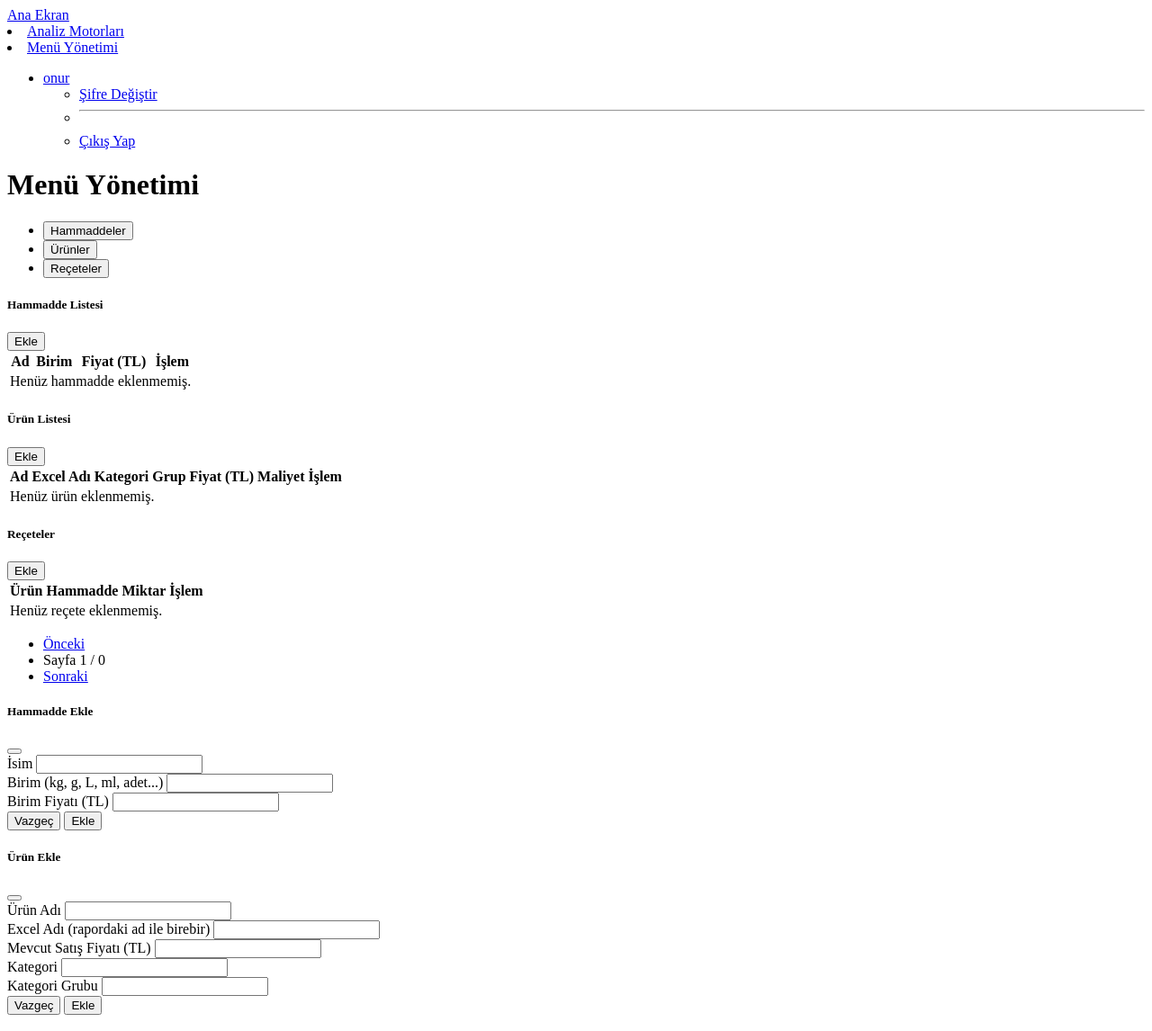
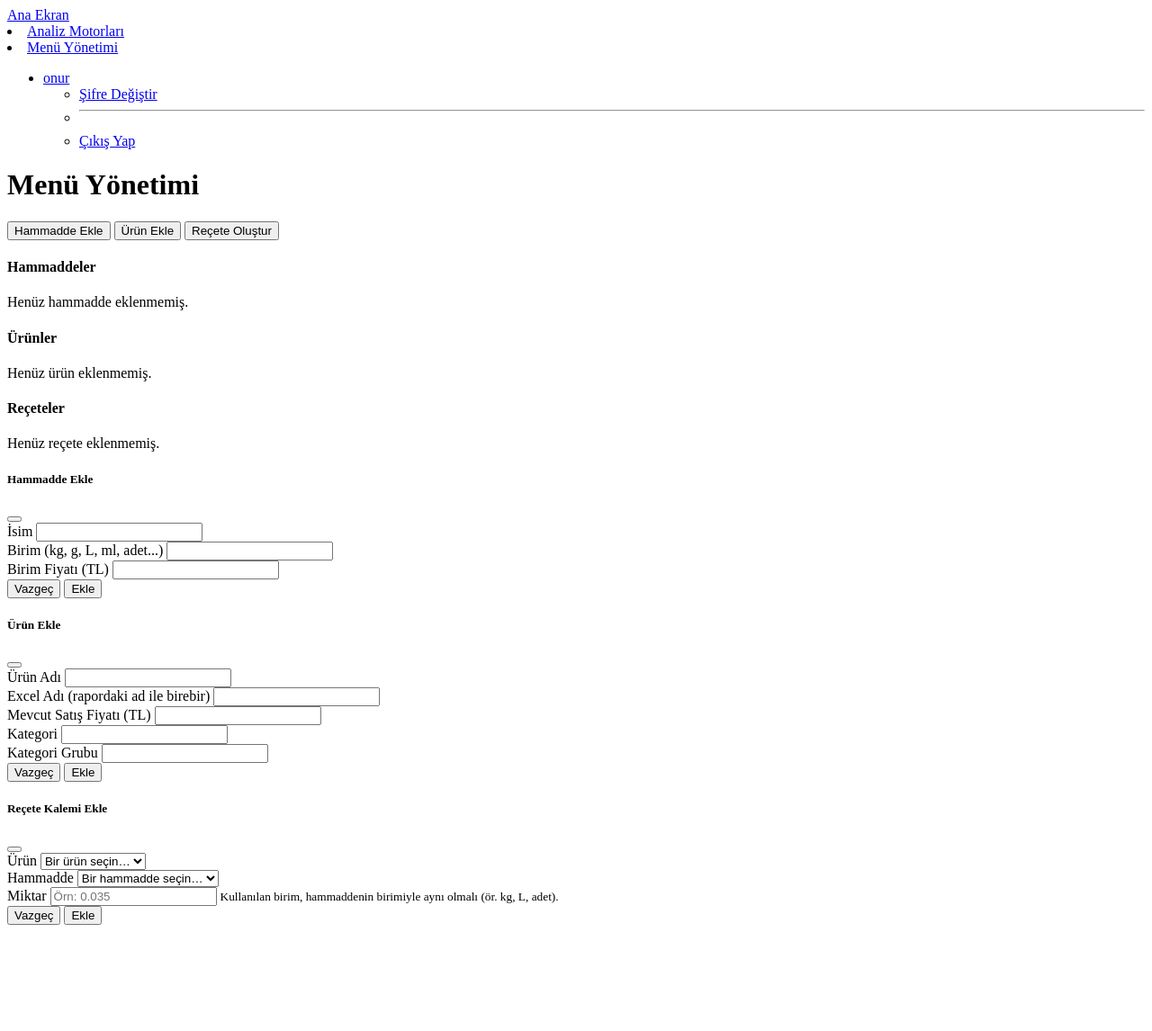
Before and after one commit to onurturkben/restoprofit, a Flask app: page /admin in a window 1280 px wide. Shown: the top 1146 px of the page at 90% size. After the commit the page ends 1036 px from the top, so only its background shows below. Run offline with Flask 3, Linux system fonts and the light colour scheme; the first user in the database is signed in; some libraries are stand-ins or nearby versions.

Commit message:
Update admin.html

```diff
--- a/templates/admin.html
+++ b/templates/admin.html
@@ -1,85 +1,83 @@
-{% extends "base.html" %}
+{% extends 'base.html' %}
 {% block content %}
-<div class="container py-4">
-  <h1 class="mb-3">Menü Yönetimi</h1>
 
-  {% with messages = get_flashed_messages(with_categories=true) %}
-  {% if messages %}
-  <div class="mt-3">
-    {% for category, message in messages %}
-    <div class="alert alert-{{ category }} alert-dismissible fade show" role="alert">
-      {{ message }}
-      <button type="button" class="btn-close" data-bs-dismiss="alert" aria-label="Close"></button>
-    </div>
-    {% endfor %}
-  </div>
-  {% endif %}
-  {% endwith %}
+<div class="container mt-4">
+  <h1 class="mb-4"><i class="bi bi-gear"></i> Menü Yönetimi</h1>
 
-  <!-- Bölmeler -->
-  <ul class="nav nav-tabs" id="adminTabs" role="tablist">
-    <li class="nav-item" role="presentation">
-      <button class="nav-link active" id="hammaddeler-tab" data-bs-toggle="tab" data-bs-target="#hammaddeler" type="button" role="tab">Hammaddeler</button>
-    </li>
-    <li class="nav-item" role="presentation">
-      <button class="nav-link" id="urunler-tab" data-bs-toggle="tab" data-bs-target="#urunler" type="button" role="tab">Ürünler</button>
-    </li>
-    <li class="nav-item" role="presentation">
-      <button class="nav-link" id="receteler-tab" data-bs-toggle="tab" data-bs-target="#receteler" type="button" role="tab">Reçeteler</button>
-    </li>
-  </ul>
-
-  <div class="tab-content mt-3">
-    <!-- Hammadde Listesi -->
-    <div class="tab-pane fade show active" id="hammaddeler" role="tabpanel">
-      <div class="d-flex justify-content-between align-items-center mb-2">
-        <h5>Hammadde Listesi</h5>
-        <button class="btn btn-sm btn-success" data-bs-toggle="modal" data-bs-target="#addMaterialModal">
-          <i class="bi bi-plus-circle"></i> Ekle
+  <!-- Eylem butonları -->
+  <div class="d-flex flex-wrap gap-2 mb-4">
+    <button class="btn btn-primary" data-bs-toggle="modal" data-bs-target="#modalAddMaterial">
+      <i class="bi bi-box-seam"></i> Hammadde Ekle
+    </button>
+    <button class="btn btn-success" data-bs-toggle="modal" data-bs-target="#modalAddProduct">
+      <i class="bi bi-basket3"></i> Ürün Ekle
+    </button>
+    <button class="btn btn-dark" data-bs-toggle="modal" data-bs-target="#modalAddRecipe">
+      <i class="bi bi-journal-plus"></i> Reçete Oluştur
     </button>
   </div>
 
-      <table class="table table-sm table-striped align-middle">
-        <thead><tr><th>Ad</th><th>Birim</th><th>Fiyat (TL)</th><th>İşlem</th></tr></thead>
+  <!-- Hata mesajı -->
+  {% if hata %}
+  <div class="alert alert-danger">{{ hata }}</div>
+  {% endif %}
+
+  <!-- Hammadde Tablosu -->
+  <div class="card shadow-sm mb-4">
+    <div class="card-body">
+      <h4 class="card-title"><i class="bi bi-box-seam"></i> Hammaddeler</h4>
+      {% if hammaddeler %}
+      <div class="table-responsive mt-3">
+        <table class="table table-hover align-middle">
+          <thead>
+            <tr>
+              <th>İsim</th>
+              <th>Birim</th>
+              <th>Birim Fiyatı (TL)</th>
+              <th>İşlem</th>
+            </tr>
+          </thead>
           <tbody>
             {% for h in hammaddeler %}
             <tr>
               <td>{{ h.isim }}</td>
               <td>{{ h.maliyet_birimi }}</td>
-            <td>{{ "%.2f"|format(h.maliyet_fiyati) }}</td>
+              <td>{{ "%.2f"|format(h.birim_fiyati) }}</td>
               <td>
-              <button
-                class="btn btn-sm btn-outline-primary"
-                data-bs-toggle="modal"
-                data-bs-target="#editMaterialModal"
-                data-id="{{ h.id }}"
-                data-isim="{{ h.isim }}"
-                data-birim="{{ h.maliyet_birimi }}"
-                data-fiyat="{{ h.maliyet_fiyati }}"
-              ><i class="bi bi-pencil"></i></button>
-              <form action="{{ url_for('delete_material', id=h.id) }}" method="POST" class="d-inline" onsubmit="return confirm('Silinsin mi?')">
-                <button class="btn btn-sm btn-outline-danger"><i class="bi bi-trash"></i></button>
+                <form method="POST" action="{{ url_for('delete_material', id=h.id) }}" onsubmit="return confirm('Silmek istediğine emin misin?')" class="d-inline">
+                  <button type="submit" class="btn btn-sm btn-outline-danger"><i class="bi bi-trash"></i></button>
                 </form>
               </td>
             </tr>
-          {% else %}
-          <tr><td colspan="4" class="text-center text-muted">Henüz hammadde eklenmemiş.</td></tr>
             {% endfor %}
           </tbody>
         </table>
       </div>
-
-    <!-- Ürün Listesi -->
-    <div class="tab-pane fade" id="urunler" role="tabpanel">
-      <div class="d-flex justify-content-between align-items-center mb-2">
-        <h5>Ürün Listesi</h5>
-        <button class="btn btn-sm btn-success" data-bs-toggle="modal" data-bs-target="#addProductModal">
-          <i class="bi bi-plus-circle"></i> Ekle
-        </button>
+      {% else %}
+      <p class="text-muted">Henüz hammadde eklenmemiş.</p>
+      {% endif %}
+    </div>
   </div>
 
-      <table class="table table-sm table-striped align-middle">
-        <thead><tr><th>Ad</th><th>Excel Adı</th><th>Kategori</th><th>Grup</th><th>Fiyat (TL)</th><th>Maliyet</th><th>İşlem</th></tr></thead>
+  <!-- Ürün Tablosu -->
+  <div class="card shadow-sm mb-4">
+    <div class="card-body">
+      <h4 class="card-title"><i class="bi bi-basket3"></i> Ürünler</h4>
+      {% if urunler %}
+      <div class="table-responsive mt-3">
+        <table class="table table-hover align-middle">
+          <thead>
+            <tr>
+              <th>İsim</th>
+              <th>Excel Adı</th>
+              <th>Kategori</th>
+              <th>Grup</th>
+              <th>Satış Fiyatı</th>
+              <th>Maliyet</th>
+              <th>Kâr Marjı (%)</th>
+              <th>İşlem</th>
+            </tr>
+          </thead>
           <tbody>
             {% for u in urunler %}
             <tr>
@@ -87,90 +85,66 @@
               <td>{{ u.excel_adi }}</td>
               <td>{{ u.kategori }}</td>
               <td>{{ u.kategori_grubu }}</td>
-            <td>{{ "%.2f"|format(u.mevcut_satis_fiyati) }}</td>
-            <td>{{ "%.2f"|format(u.hesaplanan_maliyet or 0) }}</td>
+              <td>{{ "%.2f"|format(u.satis_fiyati) }}</td>
+              <td>{{ "%.2f"|format(u.maliyet) }}</td>
+              <td>{{ "%.1f"|format(u.kar_marji) }}</td>
               <td>
-              <button
-                class="btn btn-sm btn-outline-primary"
-                data-bs-toggle="modal"
-                data-bs-target="#editProductModal"
-                data-id="{{ u.id }}"
-                data-isim="{{ u.isim }}"
-                data-excel_adi="{{ u.excel_adi }}"
-                data-fiyat="{{ u.mevcut_satis_fiyati }}"
-                data-kategori="{{ u.kategori }}"
-                data-grup="{{ u.kategori_grubu }}"
-              ><i class="bi bi-pencil"></i></button>
-              <form action="{{ url_for('delete_product', id=u.id) }}" method="POST" class="d-inline" onsubmit="return confirm('Ürün silinsin mi?')">
-                <button class="btn btn-sm btn-outline-danger"><i class="bi bi-trash"></i></button>
+                <form method="POST" action="{{ url_for('delete_product', id=u.id) }}" onsubmit="return confirm('Silmek istediğine emin misin?')" class="d-inline">
+                  <button type="submit" class="btn btn-sm btn-outline-danger"><i class="bi bi-trash"></i></button>
                 </form>
               </td>
             </tr>
-          {% else %}
-          <tr><td colspan="7" class="text-center text-muted">Henüz ürün eklenmemiş.</td></tr>
             {% endfor %}
           </tbody>
         </table>
       </div>
-
-    <!-- Reçete Listesi -->
-    <div class="tab-pane fade" id="receteler" role="tabpanel">
-      <div class="d-flex justify-content-between align-items-center mb-2">
-        <h5>Reçeteler</h5>
-        <button class="btn btn-sm btn-success" data-bs-toggle="modal" data-bs-target="#addRecipeModal">
-          <i class="bi bi-plus-circle"></i> Ekle
-        </button>
+      {% else %}
+      <p class="text-muted">Henüz ürün eklenmemiş.</p>
+      {% endif %}
+    </div>
   </div>
 
-      <table class="table table-sm table-striped align-middle">
-        <thead><tr><th>Ürün</th><th>Hammadde</th><th>Miktar</th><th>İşlem</th></tr></thead>
+  <!-- Reçete Tablosu -->
+  <div class="card shadow-sm">
+    <div class="card-body">
+      <h4 class="card-title"><i class="bi bi-journal-text"></i> Reçeteler</h4>
+      {% if receteler %}
+      <div class="table-responsive mt-3">
+        <table class="table table-hover align-middle">
+          <thead>
+            <tr>
+              <th>Ürün</th>
+              <th>Hammadde</th>
+              <th>Miktar</th>
+              <th>Birim</th>
+              <th>İşlem</th>
+            </tr>
+          </thead>
           <tbody>
-          {% for recete_item in receteler %}
+            {% for r in receteler %}
             <tr>
-            <td>{{ recete_item.urun.isim }}</td>
-            <td>{{ recete_item.hammadde.isim }}</td>
-            <td>{{ recete_item.miktar }}</td>
+              <td>{{ r.urun.isim }}</td>
+              <td>{{ r.hammadde.isim }}</td>
+              <td>{{ r.miktar }}</td>
+              <td>{{ r.hammadde.maliyet_birimi }}</td>
               <td>
-              <button
-                class="btn btn-sm btn-outline-primary"
-                data-bs-toggle="modal"
-                data-bs-target="#editRecipeModal"
-                data-id="{{ recete_item.id }}"
-                data-urun_isim="{{ recete_item.urun.isim }}"
-                data-hammadde_isim="{{ recete_item.hammadde.isim }}"
-                data-miktar="{{ recete_item.miktar }}"
-                data-birim="{{ recete_item.hammadde.maliyet_birimi }}"
-              ><i class="bi bi-pencil"></i></button>
-              <form action="{{ url_for('delete_recipe', id=recete_item.id) }}" method="POST" class="d-inline" onsubmit="return confirm('Silinsin mi?')">
-                <button class="btn btn-sm btn-outline-danger"><i class="bi bi-trash"></i></button>
+                <form method="POST" action="{{ url_for('delete_recipe', id=r.id) }}" onsubmit="return confirm('Silmek istediğine emin misin?')" class="d-inline">
+                  <button type="submit" class="btn btn-sm btn-outline-danger"><i class="bi bi-trash"></i></button>
                 </form>
               </td>
             </tr>
-          {% else %}
-          <tr><td colspan="4" class="text-center text-muted">Henüz reçete eklenmemiş.</td></tr>
             {% endfor %}
           </tbody>
         </table>
-
-      {% if recete_pagination %}
-      <nav class="mt-3" aria-label="Sayfalar">
-        <ul class="pagination pagination-sm justify-content-end">
-          <li class="page-item {% if not recete_pagination.has_prev %}disabled{% endif %}">
-            <a class="page-link" href="{{ url_for('admin_panel', page=recete_pagination.prev_num) }}">Önceki</a>
-          </li>
-          <li class="page-item disabled">
-            <span class="page-link">Sayfa {{ recete_pagination.page }} / {{ recete_pagination.pages }}</span>
-          </li>
-          <li class="page-item {% if not recete_pagination.has_next %}disabled{% endif %}">
-            <a class="page-link" href="{{ url_for('admin_panel', page=recete_pagination.next_num) }}">Sonraki</a>
-          </li>
-        </ul>
-      </nav>
+      </div>
+      {% else %}
+      <p class="text-muted">Henüz reçete eklenmemiş.</p>
       {% endif %}
     </div>
   </div>
 </div>
 
-<!-- ===== MODALLAR ===== -->
-{% include "modals.html" %}
+<!-- modallar dahil -->
+{% include 'modals.html' %}
+
 {% endblock %}
```
Lines whose indentation alone changed are shown as unchanged.
